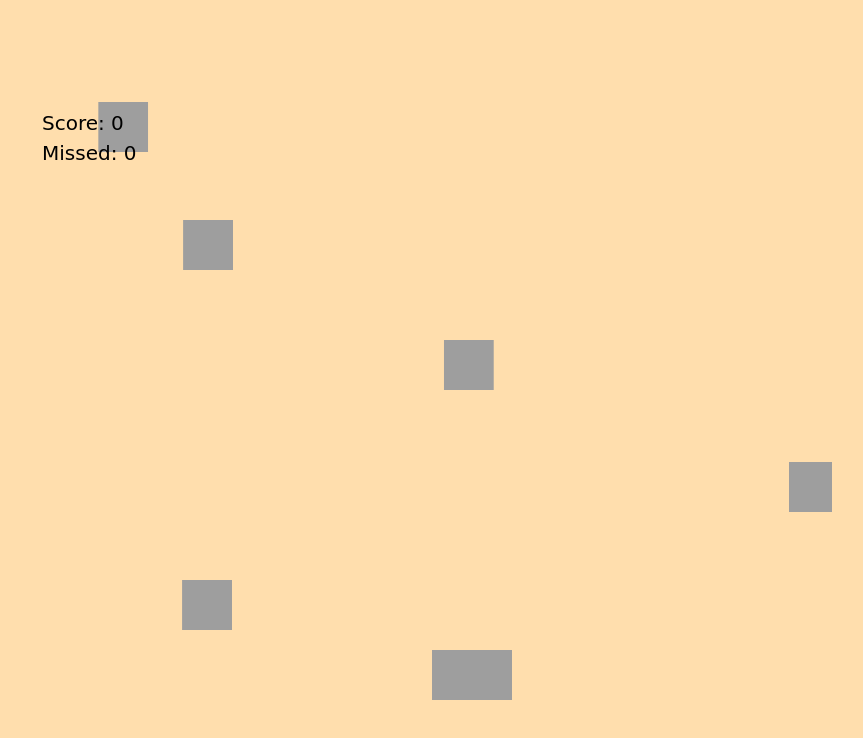
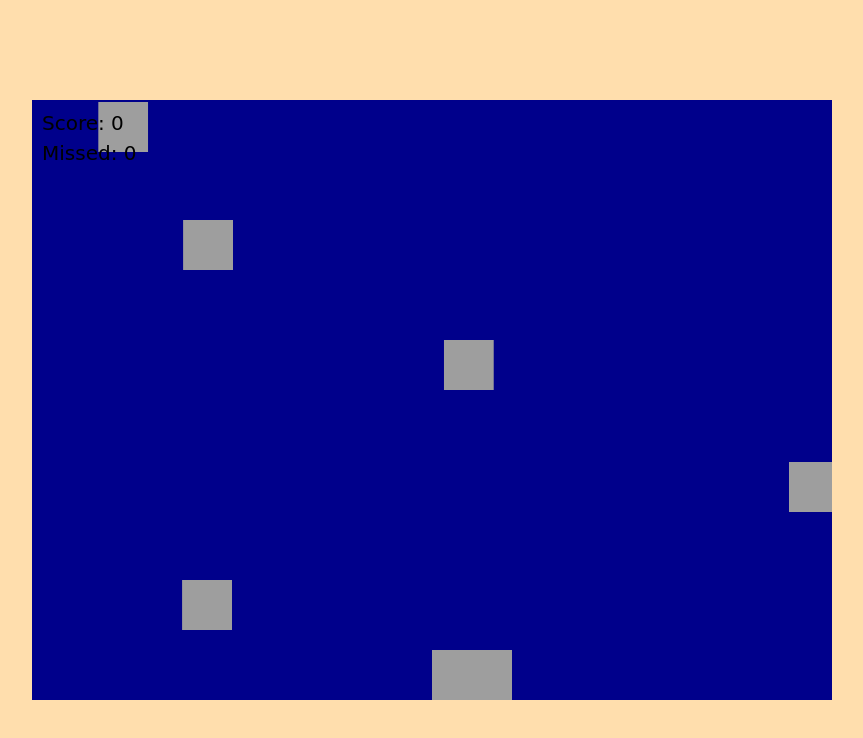
Before and after one commit to MaksumNoha11/alien, a plain HTML site: page index.html in a window 1280 px wide. Shown: the whole page, without its empty margins (208-1071 px from the left). Drawn offline with Linux system fonts and the light colour scheme.

Commit message:
Update style.css

```diff
--- a/style.css
+++ b/style.css
@@ -9,7 +9,7 @@ body {
     overflow: hidden;
 }
 #myCanvas {
-    background-image: darkblue;
+    background-color: darkblue;
     background-repeat: no-repeat;
     background-size: cover;
     background-attachment: fixed;
```
